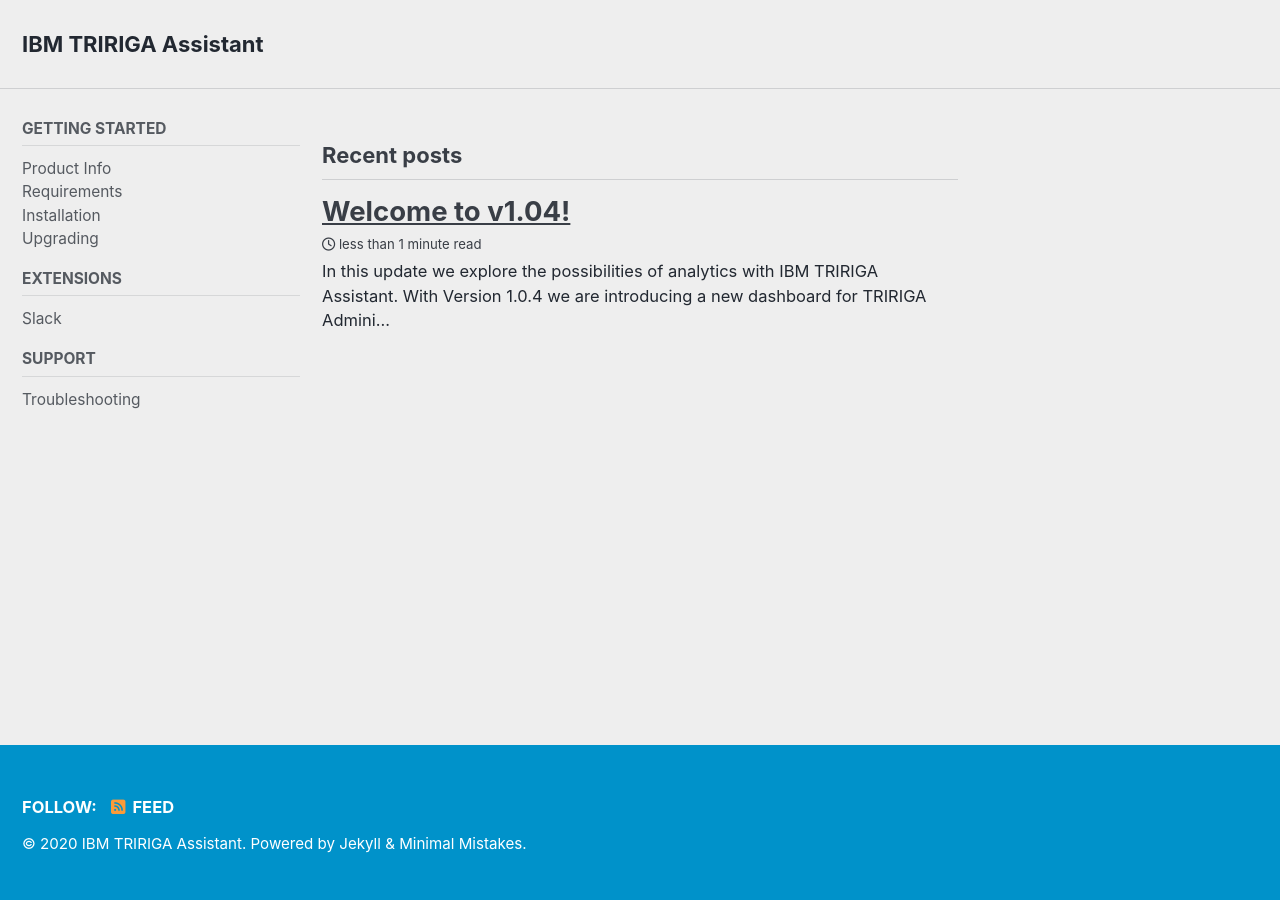
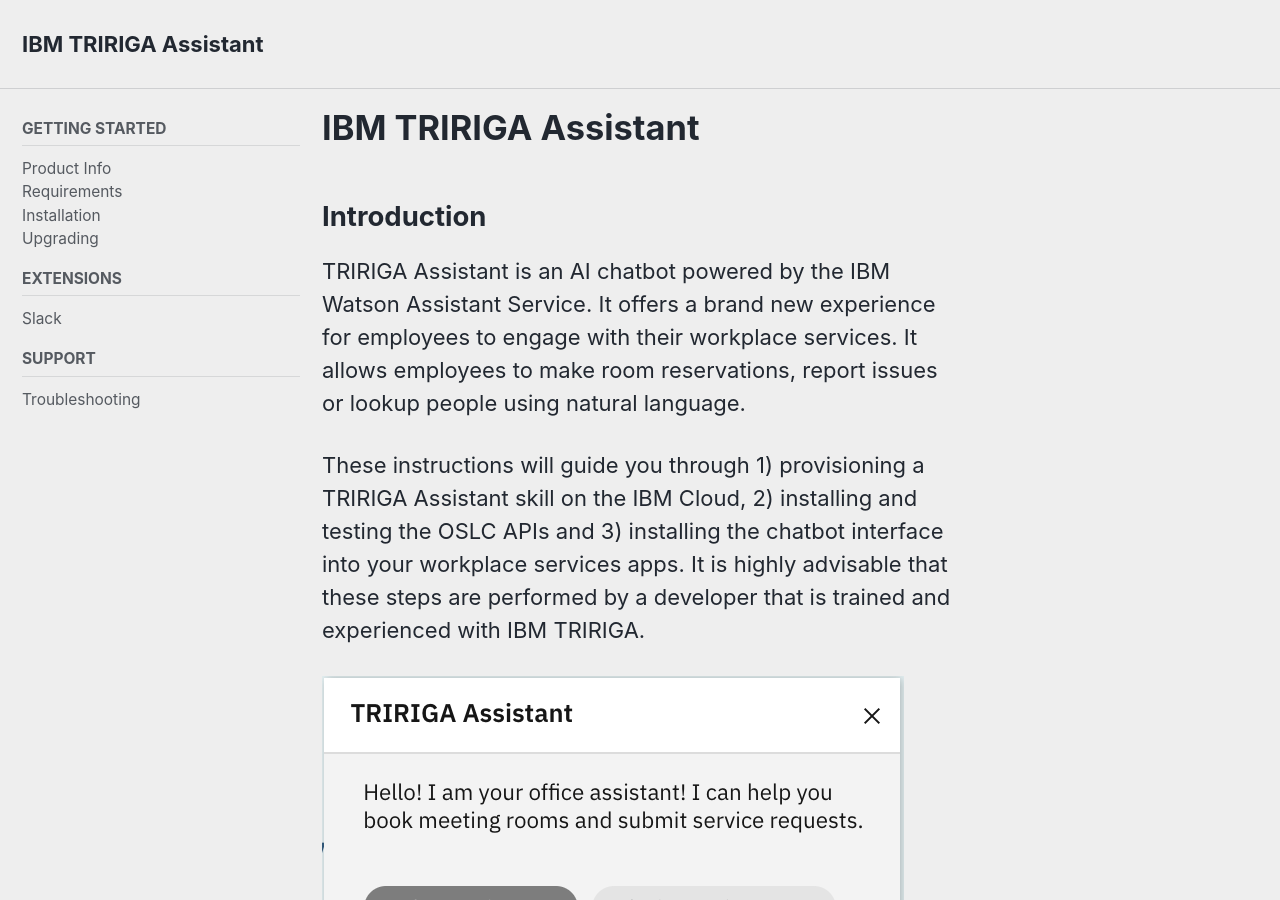
Before and after one commit to JordanTMoore/jordantmoore.github.io, a Jekyll site: the page built from _pages/index.markdown, in a window 1280 px wide and 900 px high. Built offline with Jekyll 4.4.1, drawn with Linux system fonts in a browser that asks for light colours; cached includes are drawn as plain includes; nearby versions of some CDN libraries.

Commit message:
Reworking landing page part 1

```diff
--- a/_pages/index.markdown
+++ b/_pages/index.markdown
@@ -3,8 +3,17 @@
 # To modify the layout, see https://jekyllrb.com/docs/themes/#overriding-theme-defaults
 
 layout: home
-
+title: IBM TRIRIGA Assistant
+description: An assistant for IBM TRIRIGA Workplace Services that enables users to book rooms, make service requests, locate people/places and ask questions with an AI assistant!
 
 sidebar:
   nav: "docs"
 ---
+
+## Introduction
+
+TRIRIGA Assistant is an AI chatbot powered by the IBM Watson Assistant Service. It offers a brand new experience for employees to engage with their workplace services. It allows employees to make room reservations, report issues or lookup people using natural language.
+
+These instructions will guide you through 1)  provisioning a TRIRIGA Assistant skill on the IBM Cloud, 2) installing and testing the OSLC APIs and 3) installing the chatbot interface into your workplace services apps. It is highly advisable that these steps are performed by a developer that is trained and experienced with IBM TRIRIGA.
+
+![alt]({{ site.url }}{{ site.baseurl }}/assets/images/info/assistant-1.png)
```
